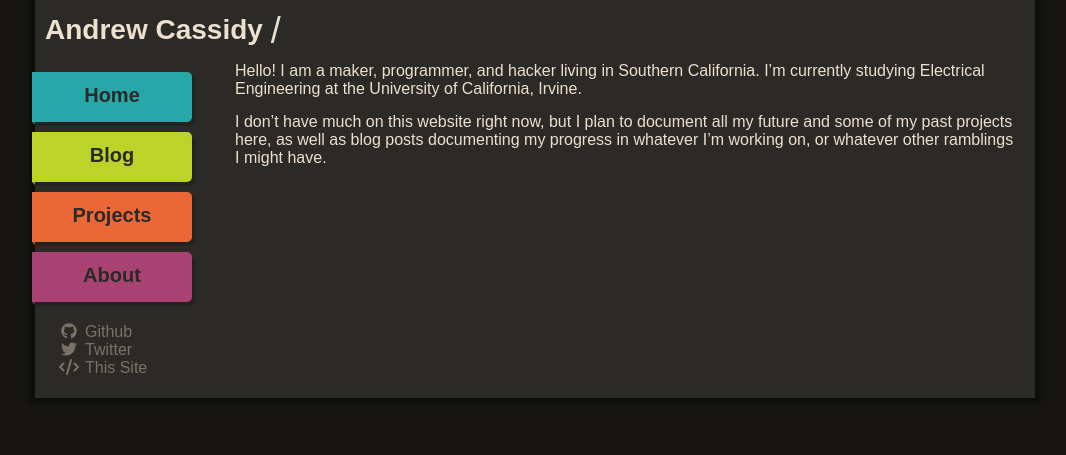
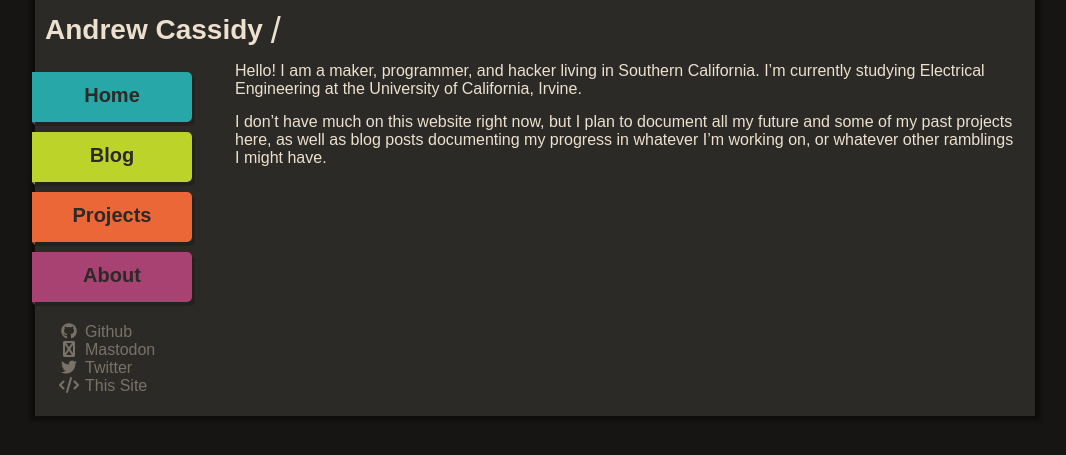
Before and after one commit to drewcassidy/drewcassidy.github.io, a Jekyll site: the page built from index.md, in a window 1280 px wide. Shown: the top 455 px of the page, without its empty margins (105-1171 px from the left). Built offline with Jekyll 4.4.1, drawn with Linux system fonts in a browser that asks for light colours; nearby versions of some CDN libraries; some web fonts are replaced; library files that are not in the unit come from our copies.

Commit message:
add mastodon link

```diff
--- a/_includes/sidebar.html
+++ b/_includes/sidebar.html
@@ -13,6 +13,11 @@
                 <i class="fa fa-li fa-github" aria-hidden="true"></i>Github
             </a>
         </li>
+         <li>
+            <a rel="me" href="https://cybre.space/@cinebox">
+                <i class="fa fa-li fa-mastodon" aria-hidden="true"></i> Mastodon
+            </a>
+        </li>
         <li>
             <a href="https://twitter.com/AndrewNCassidy">
                 <i class="fa fa-li fa-twitter" aria-hidden="true"></i> Twitter
```
